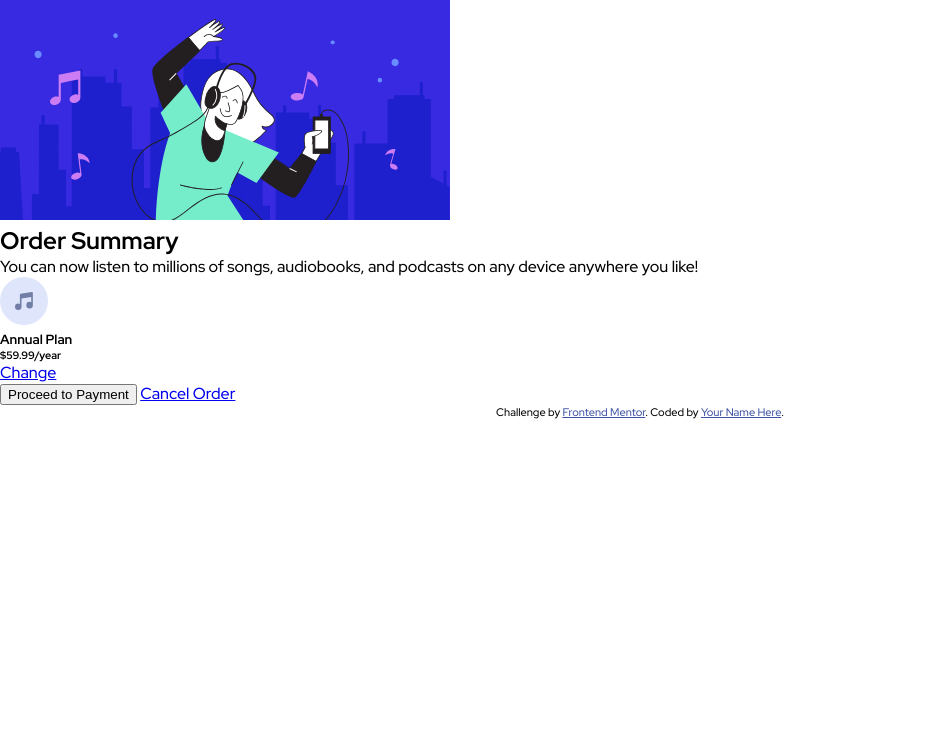
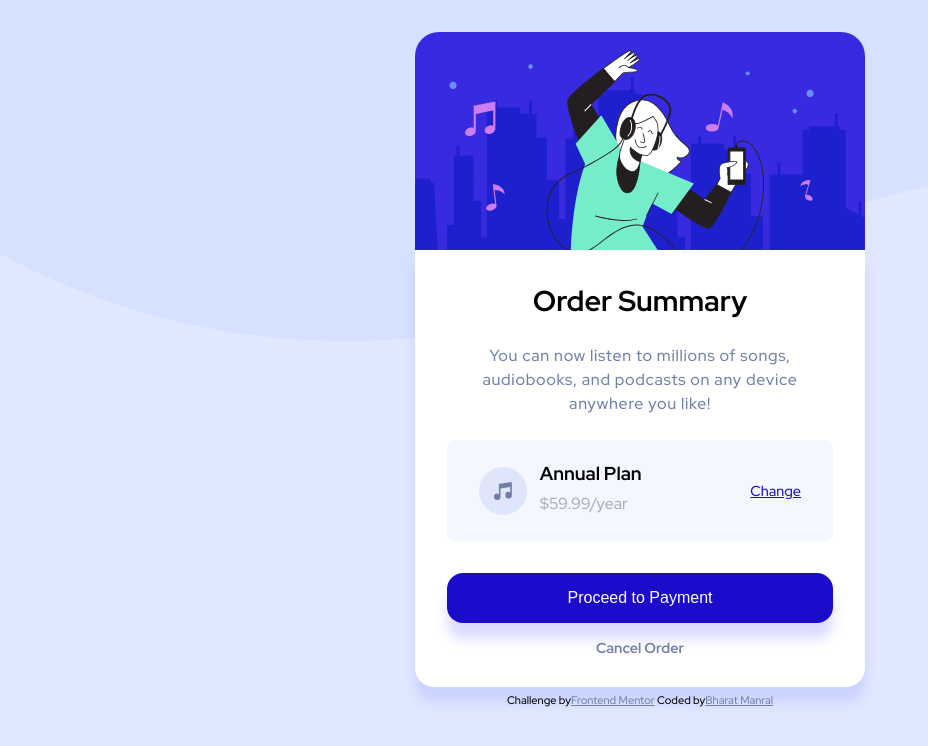
Before and after one commit to iamBharatManral/frontend__mentors__order-summary-card, a plain HTML site: page index.html in a window 1280 px wide. Shown: the whole page, without its empty margins (0-928 px from the left). Drawn offline with Linux system fonts and the light colour scheme.

Commit message:
Finished the solution with markup and style

```diff
--- a/index.html
+++ b/index.html
@@ -1,35 +1,51 @@
 <!DOCTYPE html>
 <html lang="en">
 	<head>
-  <meta charset="UTF-8">
-  <meta name="viewport" content="width=device-width, initial-scale=1.0">
+		<meta charset="UTF-8" />
+		<meta name="viewport" content="width=device-width, initial-scale=1.0" />
 
-  <link rel="icon" type="image/png" sizes="32x32" href="./images/favicon-32x32.png">
-  <link rel="stylesheet" href="style.css">
+		<link
+			rel="icon"
+			type="image/png"
+			sizes="32x32"
+			href="./images/favicon-32x32.png"
+		/>
+		<link rel="stylesheet" href="style.css" />
 		<title>Frontend Mentor | Order summary card</title>
 	</head>
 	<body>
-
-  <div class="card">
-    <img src="/images/illustration-hero.svg" alt="">
+		<div class="bg__pattern"></div>
+		<div class="card__hero__image"></div>
+		<div class="card__content">
 			<h2>Order Summary</h2>
-    <p>You can now listen to millions of songs, audiobooks, and podcasts on any
-    device anywhere you like!</p>
+			<p>
+				<span>You can now listen to millions of songs,</span
+				><span>audiobooks, and podcasts on any device</span
+				><span>anywhere you like!</span>
+			</p>
 			<div class="plan">
-      <img src="images/icon-music.svg" alt="music icon">
+				<img
+					src="images/icon-music.svg"
+					alt="music icon"
+					class="plan__music__icon"
+				/>
 				<div class="plan--annual">
-        <h5>Annual Plan</h5>
-        <h6>$59.99/year</h6>
+					<h3>Annual Plan</h3>
+					<h4>$59.99/year</h4>
 				</div>
-      <a href="#">Change</a>
+				<a href="#" class="change">Change</a>
 			</div>
 			<button>Proceed to Payment</button>
-    <a href="#">Cancel Order</a>
+			<a href="#" class="btn--cancel">Cancel Order</a>
 		</div>
 
 		<div class="attribution" role="contentinfo">
-    Challenge by <a href="https://www.frontendmentor.io?ref=challenge" target="_blank">Frontend Mentor</a>.
-    Coded by <a href="#">Your Name Here</a>.
+			Challenge by<a
+				href="https://www.frontendmentor.io?ref=challenge"
+				target="_blank"
+				>Frontend Mentor</a
+			>
+			Coded by<a href="#">Bharat Manral</a>
 		</div>
 	</body>
 </html>
--- a/style.css
+++ b/style.css
@@ -1,14 +1,13 @@
-@import url('https://fonts.googleapis.com/css2?family=Red+Hat+Display:wght@500;700;900&display=swap');
+@import url("https://fonts.googleapis.com/css2?family=Red+Hat+Display:wght@500;700;900&display=swap");
 
 :root {
 	--pale-blue: hsl(225, 100%, 94%);
-    --bright-blue: hsl(245, 75%, 52%);
+	--bright-blue: hsl(245, 90%, 42%);
 	--very-pale-blue: hsl(225, 100%, 98%);
 	--desaturated-blue: hsl(224, 23%, 55%);
 	--dark-blue: hsl(223, 47%, 23%);
 	--light-blue: hsl(228, 45%, 44%);
 }
-
 
 * {
 	margin: 0;
@@ -16,13 +15,143 @@
 }
 
 body {
-    font-family: 'Red Hat Display', sans-serif;
+	font-family: "Red Hat Display", sans-serif;
+	background: var(--pale-blue);
+	text-align: center;
+}
+
+.bg__pattern {
+	position: absolute;
+	top: -12%;
+	left: 0;
+	background: url("images/pattern-background-desktop.svg");
+	height: 437px;
+	width: 100%;
+	z-index: -1;
+}
+
+.card__hero__image {
+	background: url("images/illustration-hero.svg");
+	width: 450px;
+	background-repeat: no-repeat;
+	background-size: cover;
+	background-position: center;
+	height: 218px;
+	margin: 2em auto;
+	margin-bottom: 0;
+	border-top-left-radius: 1.5em;
+	border-top-right-radius: 1.5em;
+}
+
+.card__content {
+	display: flex;
+	flex-direction: column;
+	margin: 0 auto;
+	width: 450px;
+	background-color: white;
+	border-bottom-right-radius: 1.2em;
+	border-bottom-left-radius: 1.2em;
+	padding: 2em;
+	padding-bottom: 1em;
+	box-shadow: 0 1em 0.8em 0 rgba(0, 0, 255, 0.096);
+}
+
+h2 {
+	font-size: 1.8em;
+	margin: 0;
+}
+
+p {
+	color: var(--desaturated-blue);
+	margin: 1em 0;
+	padding: 0.5em;
+	font-size: 1em;
+}
+
+span {
+	line-height: 1.5em;
+	letter-spacing: 0.7px;
+	display: inline-block;
+}
+
+.plan {
+	display: flex;
+	align-items: center;
+	justify-content: space-between;
+	padding: 1.3em 2em;
+	border-radius: 0.5em;
+	background: var(--very-pale-blue);
+	margin-bottom: 2em;
+}
+
+.plan__music__icon {
+	margin-right: 0.8em;
+}
+
+.plan--annual {
+	flex-grow: 1;
+}
+h3,
+h4 {
+	margin-bottom: 0.4em;
+	text-align: left;
+}
+
+h4 {
+	color: rgba(168, 172, 192);
+	font-weight: normal;
+}
+
+.change {
+	font-size: 0.9em;
+	text-align: right;
+	color: var(--bright-blue);
+	padding: 1em 1em;
+	width: fit-content;
+	padding-right: 0;
+}
+
+.change:hover {
+	color: rgb(127, 85, 250);
+	text-decoration: none;
+}
+
+button {
+	padding: 1em 0;
+	background: var(--bright-blue);
+	color: white;
+	border: 0;
+	outline: 0;
+	border-radius: 1em;
+	font-size: 1em;
+	box-shadow: 0 1em 0.8em 0 rgba(0, 0, 255, 0.144);
+	cursor: pointer;
+}
+
+button:hover {
+	background: rgb(127, 85, 250);
+}
+
+.btn--cancel {
+	display: block;
+	margin: 1em auto;
+	text-align: center;
+	text-decoration: none;
+	color: var(--desaturated-blue);
+	font-weight: 700;
+	font-size: 0.9em;
+}
+
+.btn--cancel:hover {
+	color: black;
 }
 
 .attribution {
+	margin-top: 0.5em;
 	font-size: 11px;
 	text-align: center;
 }
+
 .attribution a {
-	color: var(--light-blue);
+	color: var(--desaturated-blue);
 }
```
Also changed, not shown: design/screenshot.png (added), 1 other file. Lines whose indentation alone changed are shown as unchanged.
